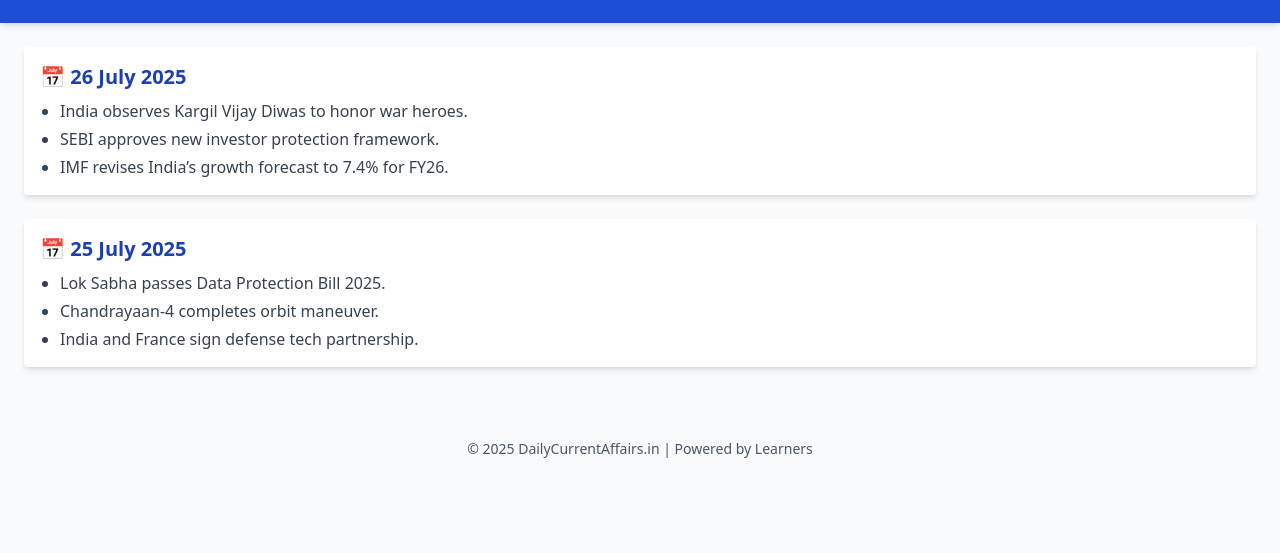
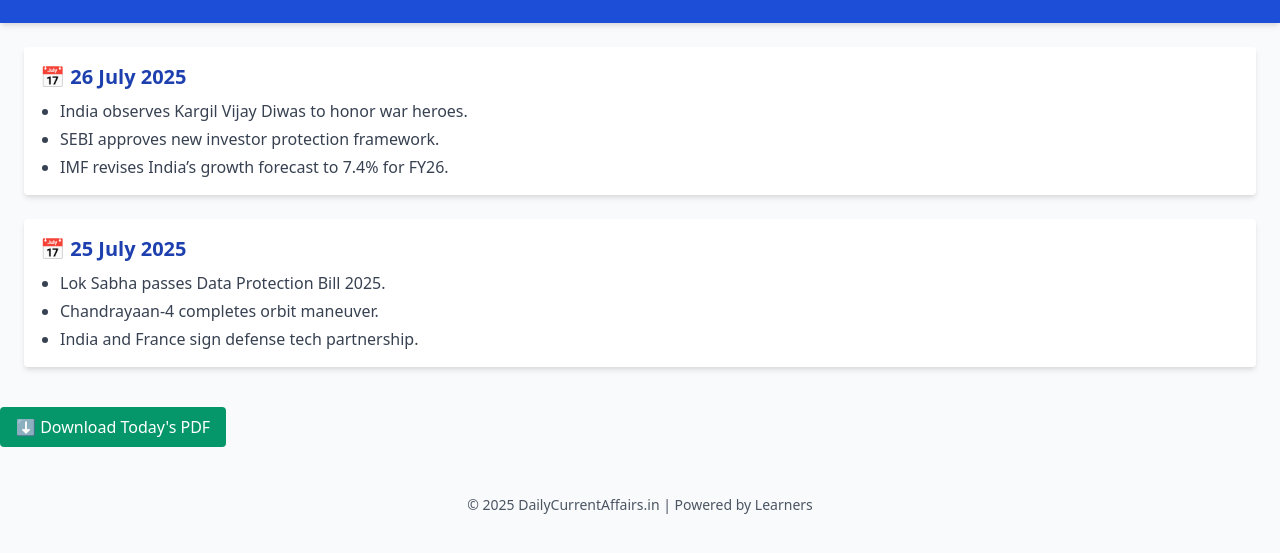
Before and after one commit to kikumapasu/daily-current-affairs, a plain HTML site: page daily.html in a window 1280 px wide. Shown: the part 85-638 px from the top of the page. Drawn offline with nearby package versions, Linux system fonts and the light colour scheme.

Commit message:
Update daily.html

```diff
--- a/daily.html
+++ b/daily.html
@@ -31,6 +31,11 @@
       </ul>
     </section>
   </main>
+  <a href="pdfs/CurrentAffairs_27-July-2025.pdf"
+   class="bg-green-600 hover:bg-green-700 text-white px-4 py-2 rounded mt-4 inline-block">
+   ⬇️ Download Today's PDF
+</a>
+
 
   <footer class="text-center p-4 text-sm text-gray-600 mt-8">
     &copy; 2025 DailyCurrentAffairs.in | Powered by Learners
```
